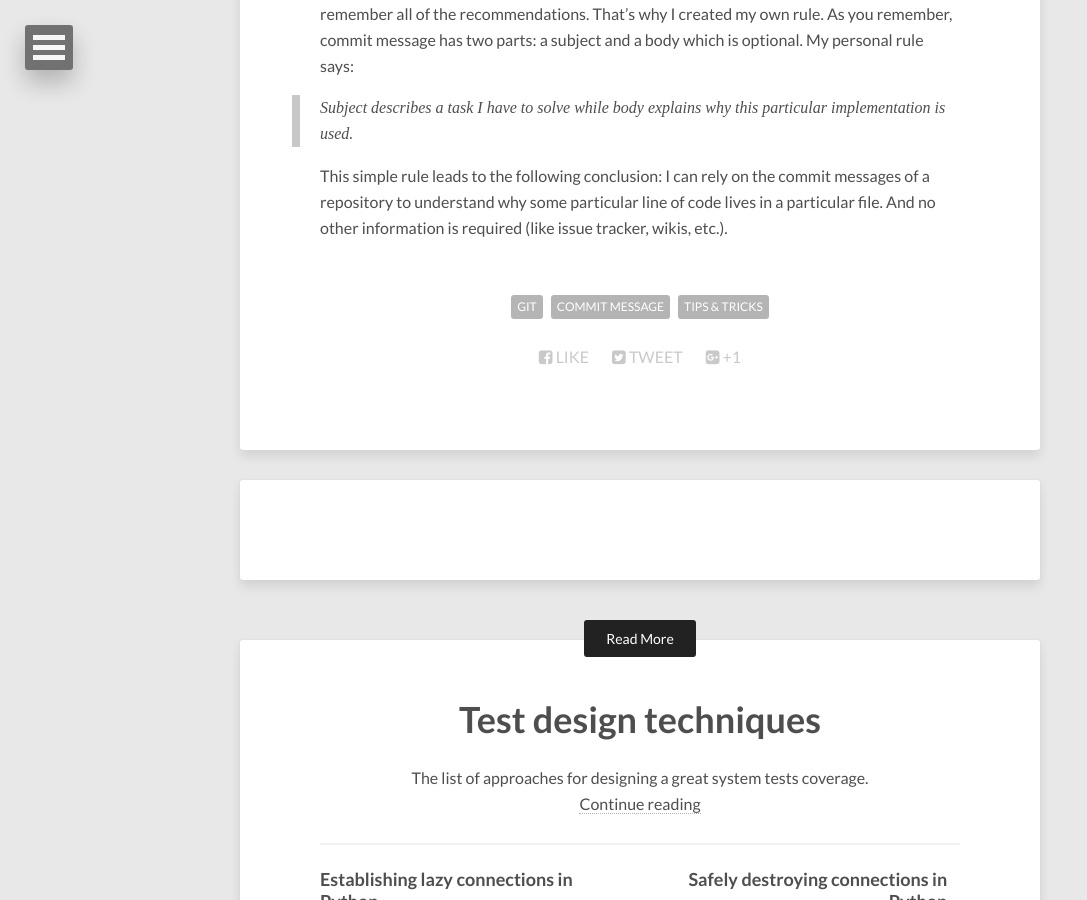
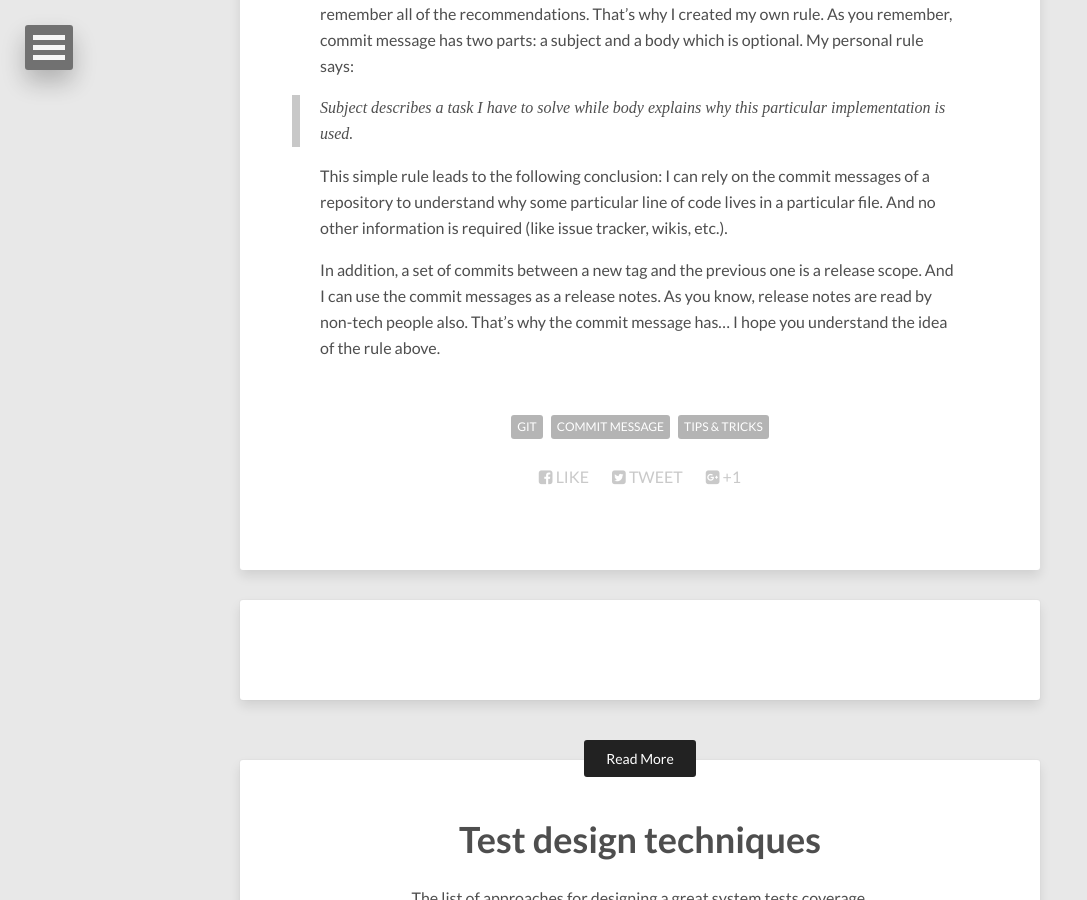
Before and after one commit to extsoft/blog, a Jekyll site: the page built from _posts/2018-01-23-commit-message.md, in a window 1280 px wide and 900 px high, scrolled down 531 px. Shown: the whole window, without its empty margins (0-1087 px from the left). Built offline with Jekyll 4.4.1, drawn with Linux system fonts in a browser that asks for light colours; nearby versions of some CDN libraries; comment, search, counter and statistics services are not loaded.

Commit message:
Add idea about release notes

```diff
--- a/_posts/2018-01-23-commit-message.md
+++ b/_posts/2018-01-23-commit-message.md
@@ -11,3 +11,5 @@ There are a lot of materials about how to write good messages of commits like [t
 > Subject describes a task I have to solve while body explains why this particular implementation is used.
 
 This simple rule leads to the following conclusion: I can rely on the commit messages of a repository to understand why some particular line of code lives in a particular file. And no other information is required (like issue tracker, wikis, etc.).
+
+In addition, a set of commits between a new tag and the previous one is a release scope. And I can use the commit messages as a release notes. As you know, release notes are read by non-tech people also. That's why the commit message has... I hope you understand the idea of the rule above.
```
